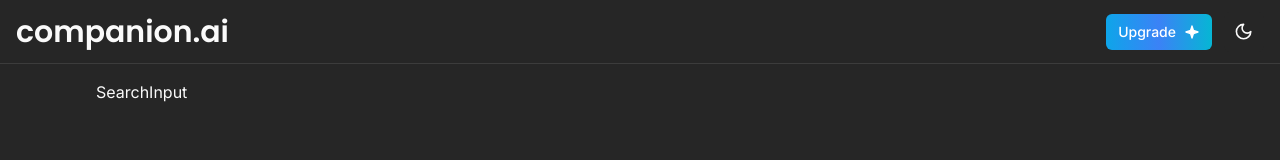
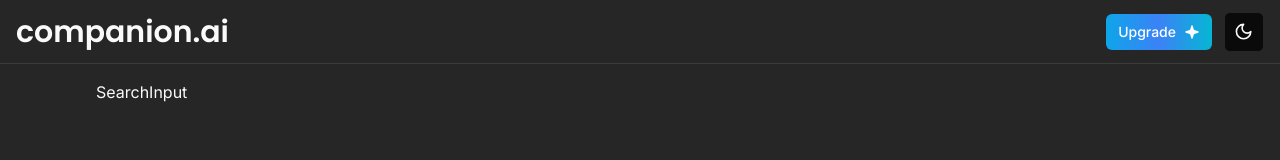
Before and after one commit to Zaid-maker/companion-ai, a Next.js app: page / in a window 1280 px wide. Shown: the top 160 px of the page. Built offline with nearby package versions, Linux system fonts and the light colour scheme.

Commit message:
fix mode toggle component

```diff
--- a/components/mode-toggle.tsx
+++ b/components/mode-toggle.tsx
@@ -12,16 +12,16 @@ import {
   DropdownMenuTrigger,
 } from "@/components/ui/dropdown-menu";
 
-export const ModeToggle = () => {
+export function ModeToggle() {
   const { setTheme } = useTheme();
 
   return (
     <DropdownMenu>
       <DropdownMenuTrigger asChild>
-        <Button variant="secondary" size="icon">
+        <Button variant="outline" size="icon">
           <Sun className="h-[1.2rem] w-[1.2rem] rotate-0 scale-100 transition-all dark:-rotate-90 dark:scale-0" />
           <Moon className="absolute h-[1.2rem] w-[1.2rem] rotate-90 scale-0 transition-all dark:rotate-0 dark:scale-100" />
-          <span className="sr-only">Toggle Theme</span>
+          <span className="sr-only">Toggle theme</span>
         </Button>
       </DropdownMenuTrigger>
       <DropdownMenuContent align="end">
@@ -37,4 +37,4 @@ export const ModeToggle = () => {
       </DropdownMenuContent>
     </DropdownMenu>
   );
-};
+}
```
